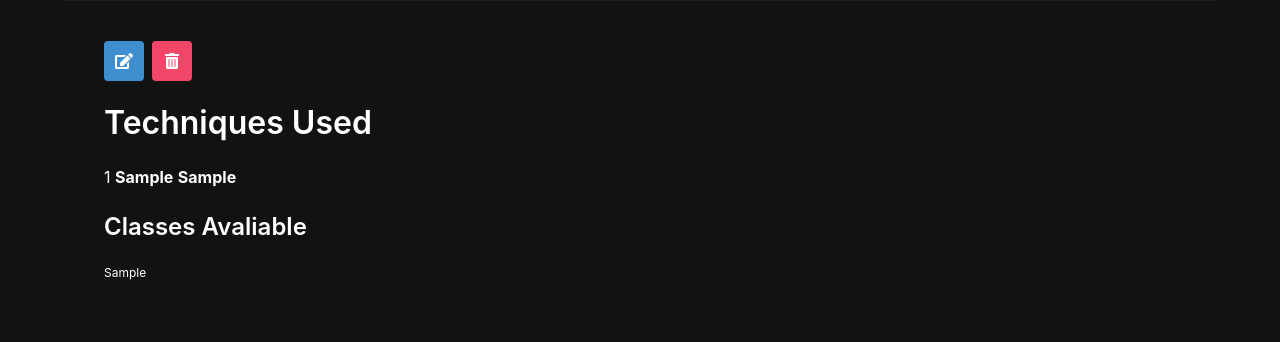
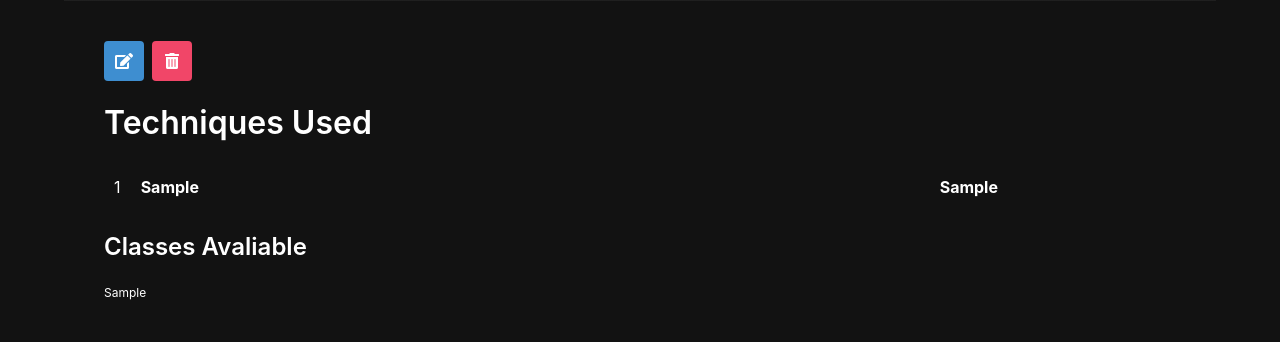
Before and after one commit to Nlopez4/skills_collector, a Django app: page /gym/1/ in a window 1280 px wide. Shown: the part 551-893 px from the top of the page. Before the commit the page ends 831 px from the top, so only its background shows below. Run offline with Django 3.2, Linux system fonts and the light colour scheme; tables that the repository leaves empty hold one stand-in row (values such as "Sample post"); grey boxes marked "Sample" are stand-in pictures.

Commit message:
css added

```diff
--- a/main_app/static/styles/main.css
+++ b/main_app/static/styles/main.css
@@ -7,7 +7,7 @@ body {
 h1,
 h2,
 h3 {
-  color: #ffffff;
+  color: #aa1919;
 }
 
 .container {
@@ -76,3 +76,22 @@ img {
 .detail__container {
   margin-top: 500px;
 }
+
+.detail__skills {
+  width: 100%;
+  display: flex;
+  flex-direction: column;
+}
+
+.skill {
+  width: 100%;
+  padding: 10px;
+  display: grid;
+  grid-template-columns: 0.1fr 3fr 1fr;
+  border-radius: 5px;
+}
+
+.skill:hover {
+  background-color: hsla(0, 0%, 100%, 0.1);
+  cursor: pointer;
+}
--- a/main_app/templates/base.html
+++ b/main_app/templates/base.html
@@ -6,10 +6,10 @@
     <meta http-equiv="X-UA-Compatible" content="IE=edge" />
     <meta name="viewport" content="width=device-width, initial-scale=1.0" />
     <link rel="stylesheet" href="https://cdn.jsdelivr.net/npm/bulma@0.9.2/css/bulma.min.css">
-    <link rel="stylesheet" href="https://cdnjs.cloudflare.com/ajax/libs/font-awesome/5.15.4/css/all.min.css">
+    <script src="https://code.jquery.com/jquery-3.6.0.min.js" integrity="sha256-/xUj+3OJU5yExlq6GSYGSHk7tPXikynS7ogEvDej/m4=" crossorigin="anonymous"></script>
     <link rel="stylesheet" href="{% static 'styles/main.css' %}" />
     <script src="{% static 'scripts/main.js' %}" defer></script>
-    <script src="https://code.jquery.com/jquery-3.6.0.min.js" integrity="sha256-/xUj+3OJU5yExlq6GSYGSHk7tPXikynS7ogEvDej/m4=" crossorigin="anonymous"></script>
+    <link rel="stylesheet" href="https://cdnjs.cloudflare.com/ajax/libs/font-awesome/5.15.4/css/all.min.css">
     <title>Gyms</title>
   </head>
   <body >
--- a/main_app/templates/gym_detail.html
+++ b/main_app/templates/gym_detail.html
@@ -21,11 +21,11 @@
       </span>
     </a>
   </div>
-  <div class="detail__songs mb-5">
+  <div class="detail__skills mb-5">
     <h3 class="title is-3">Techniques Used</h3>
     <!-- new skills -->
     {% for skill in gym.skills.all %}
-    <div class="skills">
+    <div class="skill">
       <span>{{forloop.counter}}</span>
       <span><b>{{skill.class_took}}</b></span>
       <span><b>{{skill.technique}}</b></span>
```
